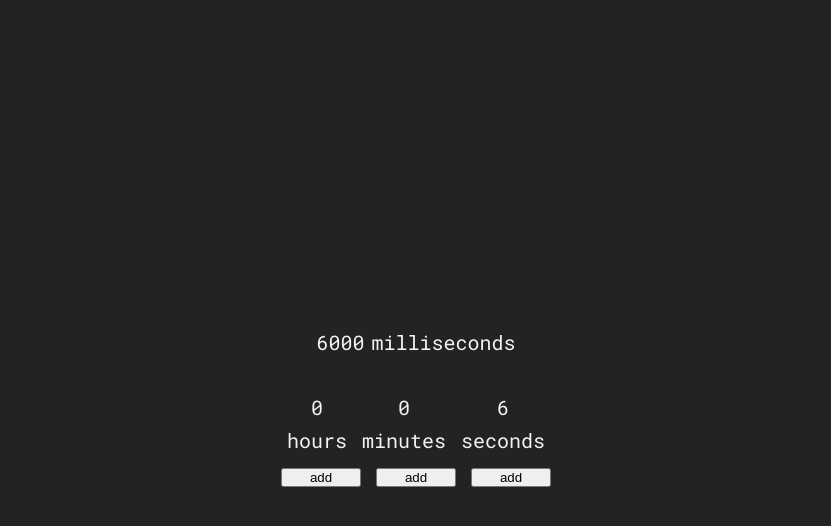
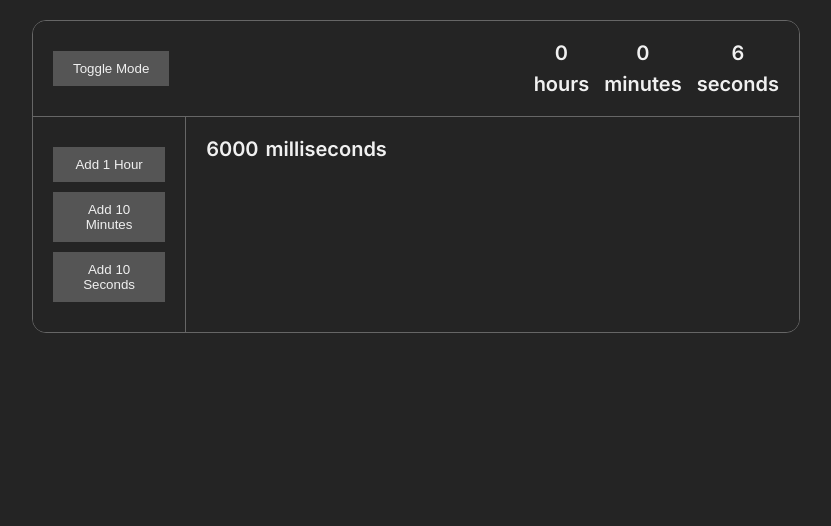
Before and after one commit to opiispanen/ode, a website built with Vite: page index.html in a window 1280 px wide. Shown: the whole page, without its empty margins (224-1055 px from the left). Built offline with nearby package versions, Linux system fonts and the light colour scheme.

Commit message:
Example structure and style changes

```diff
--- a/index.html
+++ b/index.html
@@ -1,21 +1,16 @@
 <!DOCTYPE html>
 <html lang="en">
 <head>
-    <meta charset="UTF-8" />
-    <link rel="icon" type="image/svg+xml" href="/vite.svg" />
-    <meta name="viewport" content="width=device-width, initial-scale=1.0" />
+  <meta charset="UTF-8">
+  <meta name="viewport" content="width=device-width, initial-scale=1.0">
   <title>Reactive VanillaJS</title>
   <link rel="stylesheet" href="/src/style.css">
+  <link href="https://fonts.googleapis.com/css2?family=Inter:wght@400;600&display=swap" rel="stylesheet">
 </head>
 <body>
-    <div class="main-container">
-      <div class="hellos-container"></div>
-      <div class="time-container" style="margin-bottom: 24px;">
-        <div class="time milliseconds" style="flex-direction: row;">
-          <div class="value">0</div>
-          <div class="label">milliseconds</div>
-        </div>
-      </div>
+<div class="container">
+    <header class="header">
+        <button class="toggle-mode">Toggle Mode</button>
         <div class="time-container">
             <div class="time hours">
                 <div class="value">0</div>
@@ -30,12 +25,23 @@
                 <div class="label">seconds</div>
             </div>
         </div>
-      <div class="time-container actions">
-        <button id="addHours">add</button>
-        <button id="addMinutes">add</button>
-        <button id="addSeconds">add</button>
+    </header>
+    <nav class="menu">
+        <button id="addHours">Add 1 Hour</button>
+        <button id="addMinutes">Add 10 Minutes</button>
+        <button id="addSeconds">Add 10 Seconds</button>
+    </nav>
+    <main class="content">
+        <div class="time-container" style="margin-bottom: 24px;">
+            <div class="time milliseconds" style="flex-direction: row;">
+                <div class="value">0</div>
+                <div class="label">milliseconds</div>
             </div>
         </div>
+        <div class="hellos-container"></div>
+    </main>
+</div>
+
 <script type="module" src="/src/main.js"></script>
 </body>
 </html>
--- a/src/hellos.js
+++ b/src/hellos.js
@@ -7,7 +7,7 @@ hellos.onChange((val) => {
     val.forEach((row, index) => {
         const li = document.createElement('li')
 
-        li.innerHTML = `<li>Hello (${ index }): ${ row }</li>`
+        li.innerHTML = `Hello (${ index }): ${ row }`
         li.style.cursor = 'pointer'
         li.style.marginBottom = '7px'
         li.addEventListener('click', () => {
--- a/src/main.js
+++ b/src/main.js
@@ -31,3 +31,8 @@ const loop = () => {
 }
 
 loop()
+
+document.querySelector('.toggle-mode')
+.addEventListener('click', () => {
+    document.body.classList.toggle('light-mode');
+})
--- a/src/ode.js
+++ b/src/ode.js
@@ -5,6 +5,7 @@ export const query = document.querySelector.bind(document)
  * @returns {Proxy}
  */
 export function createProxy(initialValue) {
+    // TODO: handle different types: https://developer.mozilla.org/en-US/docs/Web/JavaScript/Reference/Operators/typeof
     const callbacks = [];
     const onChange = (callback) => {
         const id = callbacks.length + 1;
--- a/src/style.css
+++ b/src/style.css
@@ -1,34 +1,125 @@
-@import url('https://fonts.googleapis.com/css2?family=Roboto+Mono:wght@200;400;600&display=swap');
+/* Reset */
+* {
+    box-sizing: border-box;
+    margin: 0;
+    padding: 0;
+}
 
 :root {
-    --bg-color: #232323;
-    --text-primary: #f3f3f3;
+    --background-color: #242424;
+    --text-color: #f0f0f0;
+    --border-color: #666;
+    --header-bg-color: #242424;
+    --menu-bg-color: #242424;
+    --content-bg-color: #242424;
+    --button-bg-color: #555;
+    --button-hover-opacity: 0.8;
+}
+
+body.light-mode {
+    --background-color: #f0f0f0;
+    --text-color: #242424;
+    --border-color: #999;
+    --header-bg-color: #f0f0f0;
+    --menu-bg-color: #f0f0f0;
+    --content-bg-color: #f0f0f0;
+    --button-bg-color: #bbb;
 }
 
 body {
-    background-color: var(--bg-color);
-    color: var(--text-primary);
-    font-family: 'Roboto Mono', monospace;
+    font-family: 'Inter', sans-serif;
+    background-color: var(--background-color);
+    color: var(--text-color);
+    transition: background-color 0.3s, color 0.3s;
 }
 
-* {
-    margin: 0;
-    padding: 0;
-    box-sizing: border-box;
+.container {
+    display: grid;
+    grid-template-columns: 1fr;
+    grid-template-rows: auto 1fr;
+    grid-template-areas:
+        "header"
+        "menu content";
+    max-width: 768px;
+    width: 100%;
+    margin: 20px auto;
+    gap: 0px;
+    border: 1px solid var(--border-color);
+    border-radius: 14px;
+    overflow: hidden;
 }
 
-button {
-    min-width: 80px;
+.header, .menu, .content {
+    padding: 20px;
+    transition: background-color 0.3s, color 0.3s, border-color 0.3s;
 }
 
-.main-container {
+.header {
+    grid-area: header;
+    background-color: var(--header-bg-color);
+    display: flex;
+    justify-content: space-between;
+    align-items: center;
+    border-bottom: 1px solid var(--border-color);
+}
+
+/* Time in header aligned right */
+.time {
+    text-align: right;
+    font-weight: 600;
+}
+
+/* Menu */
+.menu {
+    grid-area: menu;
+    background-color: var(--menu-bg-color);
+    border-right: 1px solid var(--border-color);
+}
+
+.menu button {
+    display: block;
     width: 100%;
-    min-height: 100vh;
-    display: flex;
-    align-items: center;
-    justify-content: center;
-    flex-direction: column;
-    gap: 15px;
+    margin: 10px 0;
+    padding: 10px;
+    background-color: var(--button-bg-color);
+    color: var(--text-color);
+    border: none;
+    cursor: pointer;
+    transition: background-color 0.3s, color 0.3s;
+}
+
+.menu button:hover {
+    opacity: var(--button-hover-opacity);
+}
+
+/* Content */
+.content {
+    grid-area: content;
+    background-color: var(--content-bg-color);
+}
+
+/* Responsive Grid */
+@media (min-width: 768px) {
+    .container {
+        grid-template-columns: 20% 80%;
+        grid-template-areas:
+        "header header"
+        "menu content";
+    }
+}
+
+/* Toggle Mode Button */
+.toggle-mode {
+    background-color: var(--button-bg-color);
+    color: var(--text-color);
+    border: none;
+    padding: 10px 20px;
+    cursor: pointer;
+    transition: background-color 0.3s, color 0.3s;
+}
+
+.toggle-mode:hover {
+    opacity: var(--button-hover-opacity);
 }
 
 .time-container {
@@ -49,3 +140,13 @@ button {
     font-size: 16px;
     font-weight: bold;
 }
+
+ul {
+    list-style-position: inside;
+    padding-left: 0;
+    margin: 10px 0;
+}
+
+li {
+    margin-bottom: 10px;
+}
```
Lines whose indentation alone changed are shown as unchanged.
